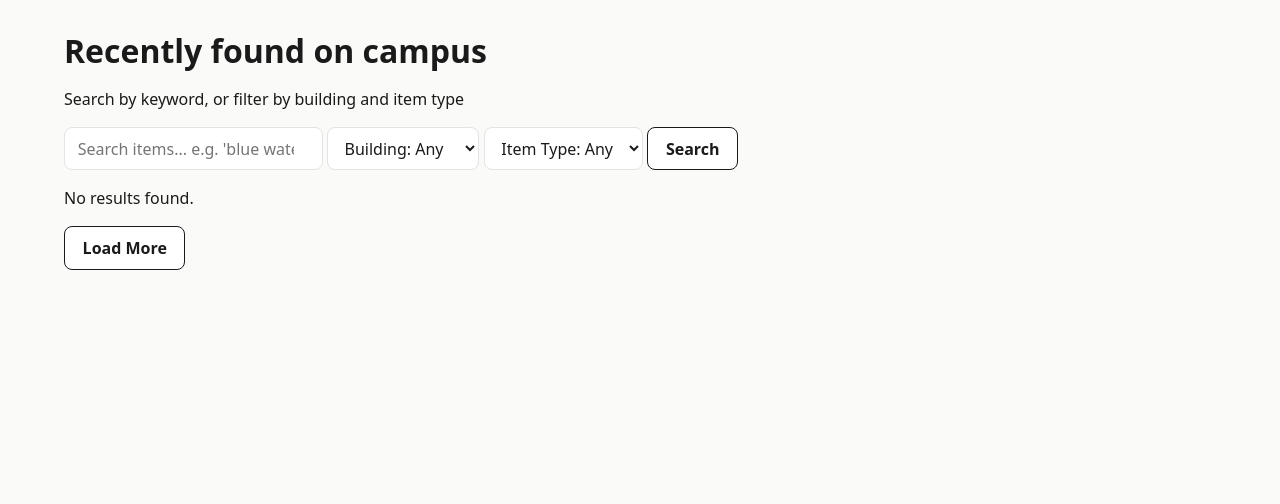
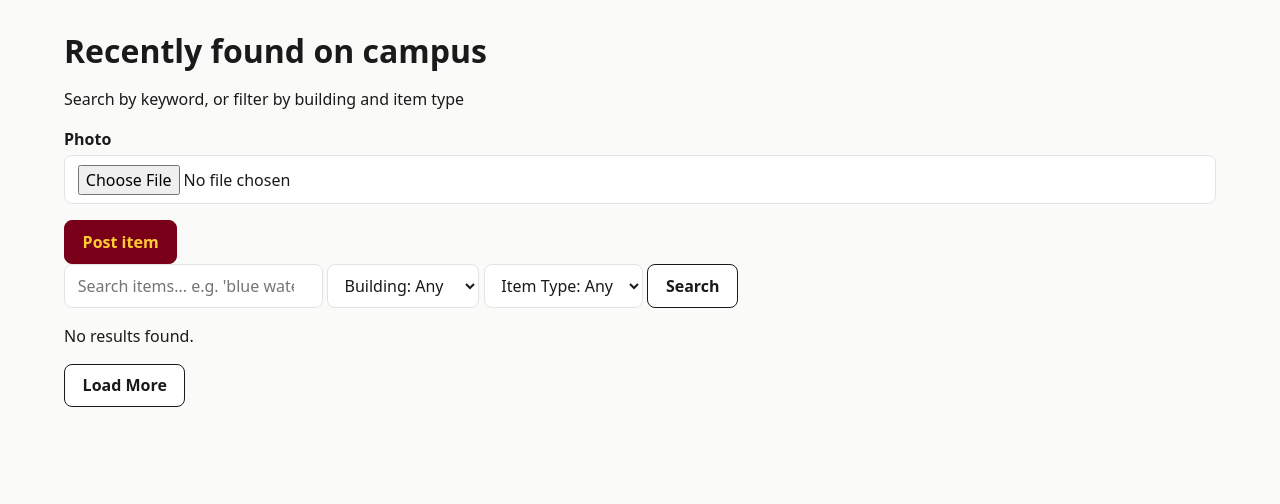
Before and after one commit to CSCI-5117-F26/developing-the-interactive-web-project-1-group-1, a Flask app: page / in a window 1280 px wide. Shown: the part 77-581 px from the top of the page. Run offline with Flask 3, Linux system fonts and the light colour scheme; parts of the project's set-up code (start-up, migrations or seed data) failed here and were passed over; some libraries are stand-ins or nearby versions.

Commit message:
test search and add to db with a random table

```diff
--- a/src/developing_the_interactive_web_project_1_group_1/app.py
+++ b/src/developing_the_interactive_web_project_1_group_1/app.py
@@ -1,10 +1,13 @@
-from flask import Flask, request, render_template
-from clip_search import embed_text, sim_score
+from flask import Flask, request, render_template, url_for, Response
+from clip_search import embed_text, embed_img
+import upload_item
 import numpy as np
+from io import BytesIO
 # import some db package and run setup
 
 app = Flask(__name__)
 
+upload_item.setup()
 @app.route('/')
 def index():
     return render_template('index.html')
@@ -27,29 +30,43 @@ def my_posts():
     ]
     return render_template('my_posts.html', posts=posts)
 
+@app.route('/test', methods=['GET', 'POST'])
+def test_upload():
+    if request.method == "GET":
+        return render_template("index.html")
+    photo = request.files.get("photo")
+
+    img_bytes = photo.read()
+    emds = embed_img(BytesIO(img_bytes))
+    emds_bytes = emds.astype(np.float32).tobytes()
+    upload_item.insert(img_bytes,emds_bytes)
+    return render_template('index.html')
+
+@app.route('/get_img/<int:img_id>', methods=['GET', 'POST'])
+def get_img(img_id):
+    row = upload_item.get_one(img_id)
+    return Response(row["image_data"], mimetype="image/jpeg")
+
 @app.route('/search', methods=['GET'])
 def search():
     query = request.args.get("q","").strip()
-    # query_vec = embed_text(query)
-    # # get query, emded text, get images and cal sim score, return higest sim score
-    # # GET IMAGE VECTORS FROM DB
-    # #imgs = filter from db
-    # imgs = None
-    # img_matrix = np.stack([np.frombuffer(img.clip_embedding, dtype=np.float32) for img in imgs])
-    # scores = img_matrix @ query_vec
-    # idxs = np.argsort(-scores)[:10]
-    # render_template("some template", query = query ,
-    # results = [{"image" : imgs[i]} for i in idxs])
-
+    query_vec = embed_text(query)
+    # get query, emded text, get images and cal sim score, return higest sim score
+    # GET IMAGE VECTORS FROM DB
+    #imgs = filter from db
+    imgs = upload_item.get_all()
+    img_matrix = np.stack([np.frombuffer(img["embedding"], dtype=np.float32) for img in imgs])
+    scores = img_matrix @ query_vec
+    idxs = np.argsort(-scores)[:10]
     results = [
         {
-            "img_url": "https://picsum.photos/400/300",
+            "img_url": url_for("get_img", img_id = imgs[i]["id"]),
             "title": "Test Title",
             "location": "Keller",
             "item_type": ["item Type 1", "item Type 2"],
             "posted_ago": "3"
-        }
+        } for i in idxs
     ]
-    return render_template("index.html", query = query , results = results )
+    return render_template("index.html", query = query , results = results)
 if __name__ == '__main__':
     app.run()
--- a/src/developing_the_interactive_web_project_1_group_1/templates/index.html
+++ b/src/developing_the_interactive_web_project_1_group_1/templates/index.html
@@ -3,6 +3,14 @@
 {% block main %}
 <h1>Recently found on campus</h1>
 <p>Search by keyword, or filter by building and item type</p>
+
+<form action="{{ url_for('test_upload') }}" method="post" enctype="multipart/form-data">
+    <div class="field">
+      <label for="photo">Photo</label>
+      <input type="file" id="photo" name="photo" accept="image/*">
+    </div>
+    <button type="submit" class="btn-accent">Post item</button>
+  </form>
 <form action="{{url_for('search')}}" method="get" role="search">
 <input type="search" id="q" name="q" value="{{query}}" placeholder="Search items... e.g. 'blue water bottle'">
 <select id="building" name="building">
```
Also changed, not shown: src/developing_the_interactive_web_project_1_group_1/upload_item.py (added, +58 -0 lines).
